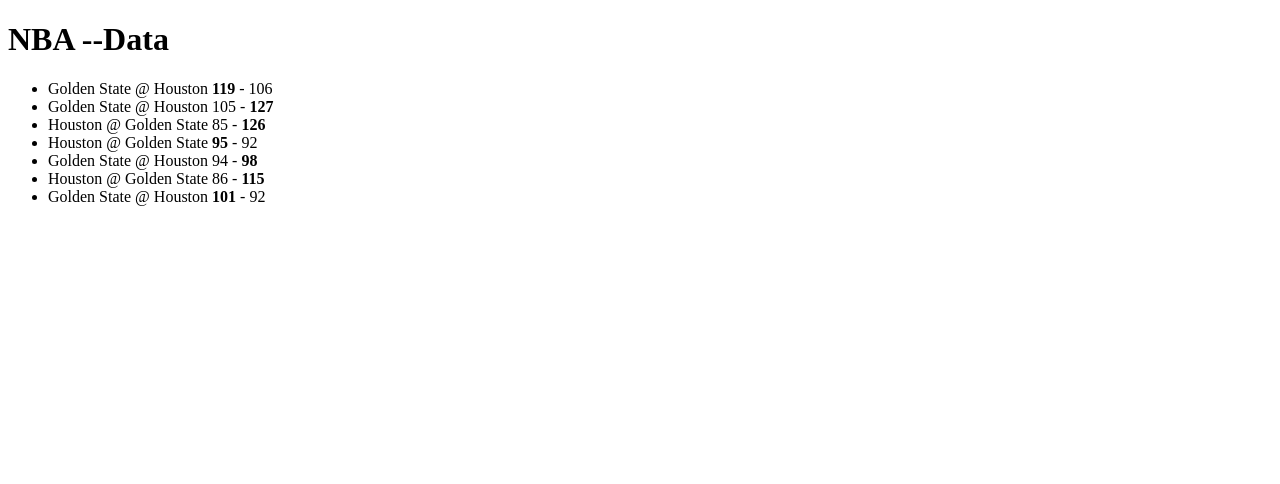
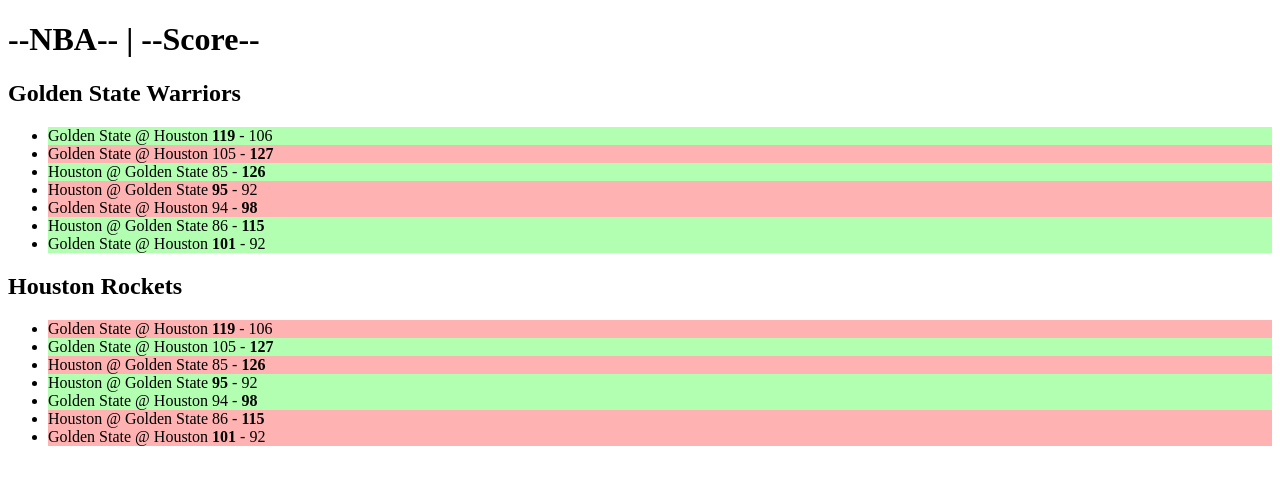
Before and after one commit to AbeTavarez/NBA-Scores, a website: page index.html in a window 1280 px wide. Drawn offline with Linux system fonts and the light colour scheme.

Commit message:
new sections

```diff
--- a/app.js
+++ b/app.js
@@ -90,7 +90,7 @@
 
 // =========================== Make Chart
 
-const makeChart = (games) => {
+const makeChart = (games, targetTeam) => {
   const ul = document.createElement("ul");
 
   for (let game of games) {
@@ -98,13 +98,19 @@
 
     li.innerHTML = getScoreLine(game);
 
-    // const warriors = hTeam === "Golden State" ? homeTeam : awayTeam;
-    // li.classList.add(warriors.isWinner ? "win" : "loss");
+    li.classList.add(isWinner(game, targetTeam) ? 'win' : 'loss');
+
+    isWinner(game, targetTeam);
 
     ul.append(li);
   }
   return ul
 };
+
+const isWinner = ({homeTeam, awayTeam} = game, targetTeam) => {
+    const target = homeTeam.team === targetTeam ? homeTeam : awayTeam;
+    return target.isWinner;
+}
 
 // ========================== getScoreLine
 
@@ -123,5 +129,7 @@
     return `${teamNames} ${scoreLine}`;
 };
 
-const chart1 = makeChart(warriorsGames);
-document.body.append(chart1);
+const chart1 = makeChart(warriorsGames, 'Golden State');
+const chart2 = makeChart(warriorsGames, 'Houston');
+document.getElementById('gs').append(chart1);
+document.getElementById('hr').append(chart2)
--- a/index.html
+++ b/index.html
@@ -5,10 +5,19 @@
     <meta http-equiv="X-UA-Compatible" content="IE=edge">
     <meta name="viewport" content="width=device-width, initial-scale=1.0">
     <script type="module" src="/data/sample-data.js" defer></script>
+    <link rel="stylesheet" href="main.css">
     <script src="/app.js" defer></script>
     <title>Document</title>
 </head>
 <body>
-    <h1>NBA --Data</h1>
+    <h1>--NBA-- | --Score--</h1>
+
+    <section id='gs'>
+        <h2>Golden State Warriors</h2>
+    </section>
+
+    <section id="hr">
+        <h2>Houston Rockets</h2>
+    </section>
 </body>
 </html>
```
